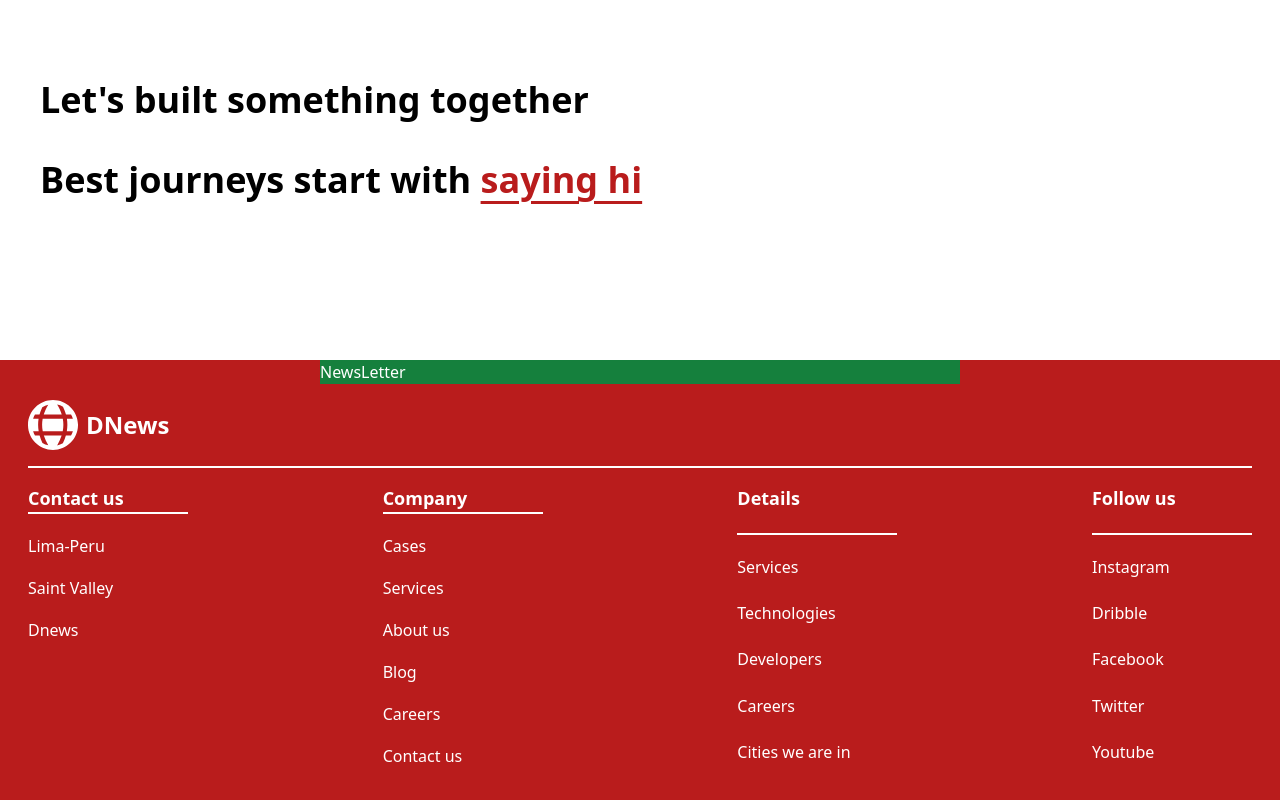
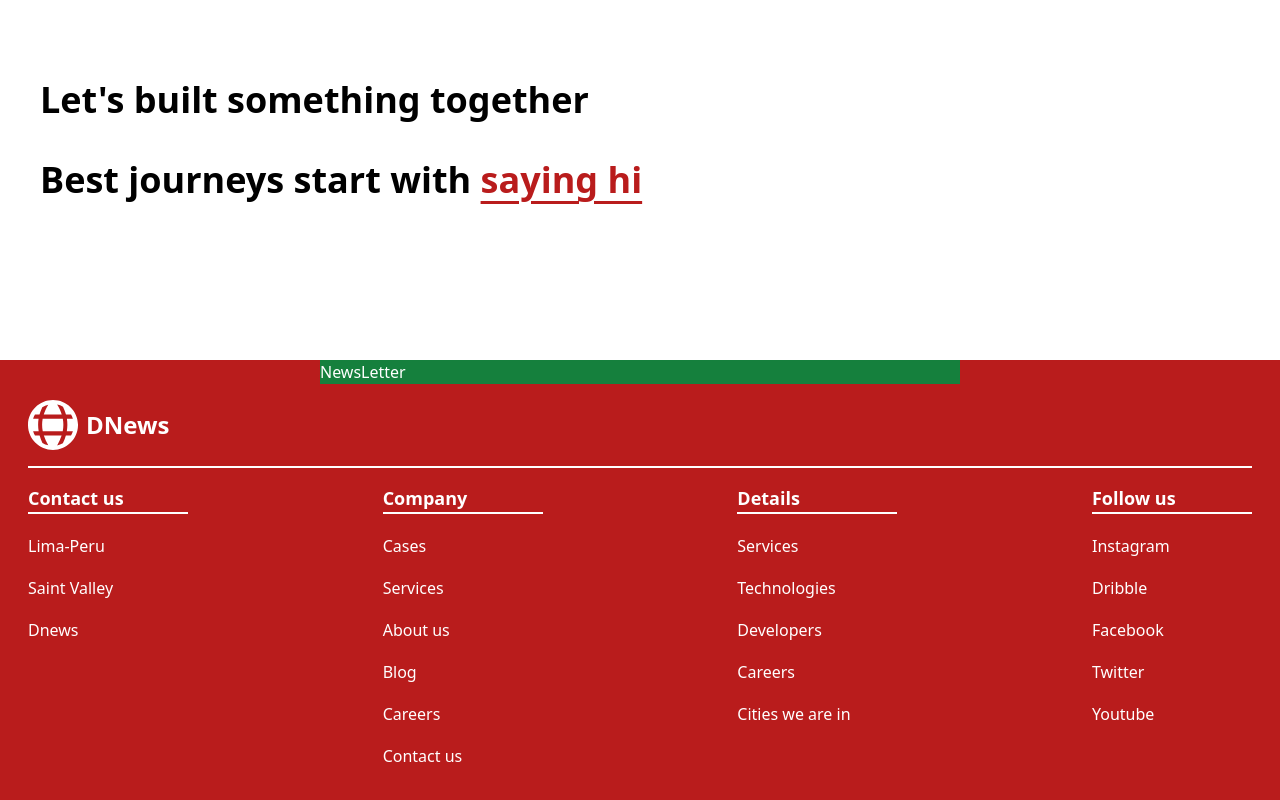
Before and after one commit to JorgeKerilima19/FIrstFullStackProject, a React (Vite) app: page / in a window 1280 px wide. Shown: the part 3038-3838 px from the top of the page. Built offline with nearby package versions, Linux system fonts and the light colour scheme.

Commit message:
footer gap-effect fixed

```diff
--- a/src/components/Footer.tsx
+++ b/src/components/Footer.tsx
@@ -16,11 +16,11 @@ export const Footer = () => {
           </div>
         </div>
         <div className="flex justify-between flex-wrap gap-10">
-          <div className="min-w-footerItem">
+          <div className="min-w-footerItem flex flex-col gap-5">
             <h3 className="text-lg font-semibold border-b-2 border-b-white">
               Contact us
             </h3>
-            <ul className="grid gap-4 pt-5">
+            <ul className="grid gap-4">
               <li className="border-b-2 border-b-transparent hover:border-b-red-100">
                 Lima-Peru
               </li>
@@ -32,7 +32,7 @@ export const Footer = () => {
               </li>
             </ul>
           </div>
-          <div className="min-w-footerItem grid gap-5">
+          <div className="min-w-footerItem flex flex-col gap-5">
             <h3 className="text-lg font-semibold border-b-2 border-b-white">
               Company
             </h3>
@@ -57,7 +57,7 @@ export const Footer = () => {
               </li>
             </ul>
           </div>
-          <div className="min-w-footerItem grid gap-5">
+          <div className="min-w-footerItem flex flex-col gap-5">
             <h3 className="text-lg font-semibold border-b-2 border-b-white">
               Details
             </h3>
@@ -79,7 +79,7 @@ export const Footer = () => {
               </li>
             </ul>
           </div>
-          <div className="min-w-footerItem grid gap-5">
+          <div className="min-w-footerItem flex flex-col gap-5">
             <h3 className="text-lg font-semibold border-b-2 border-b-white">
               Follow us
             </h3>
```
